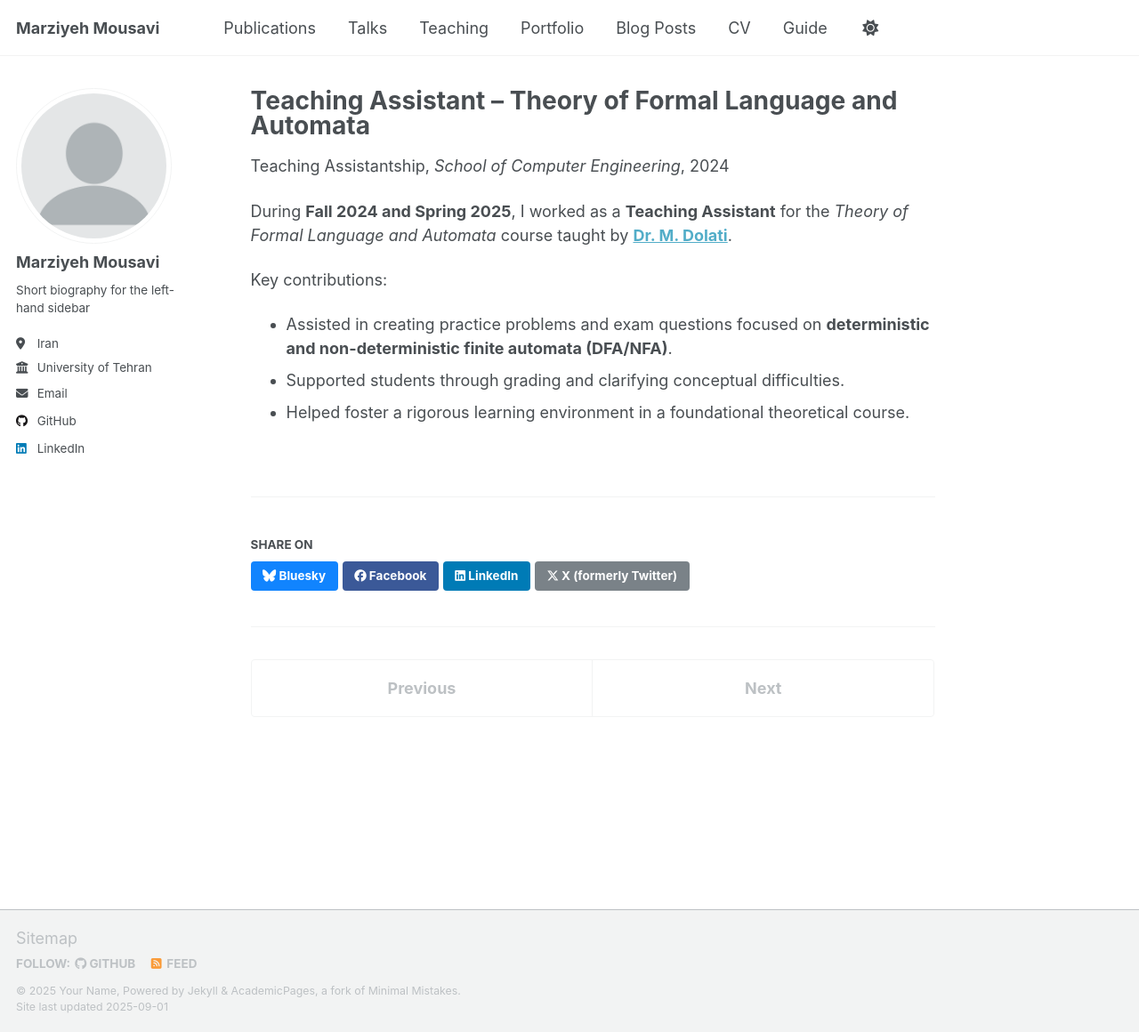
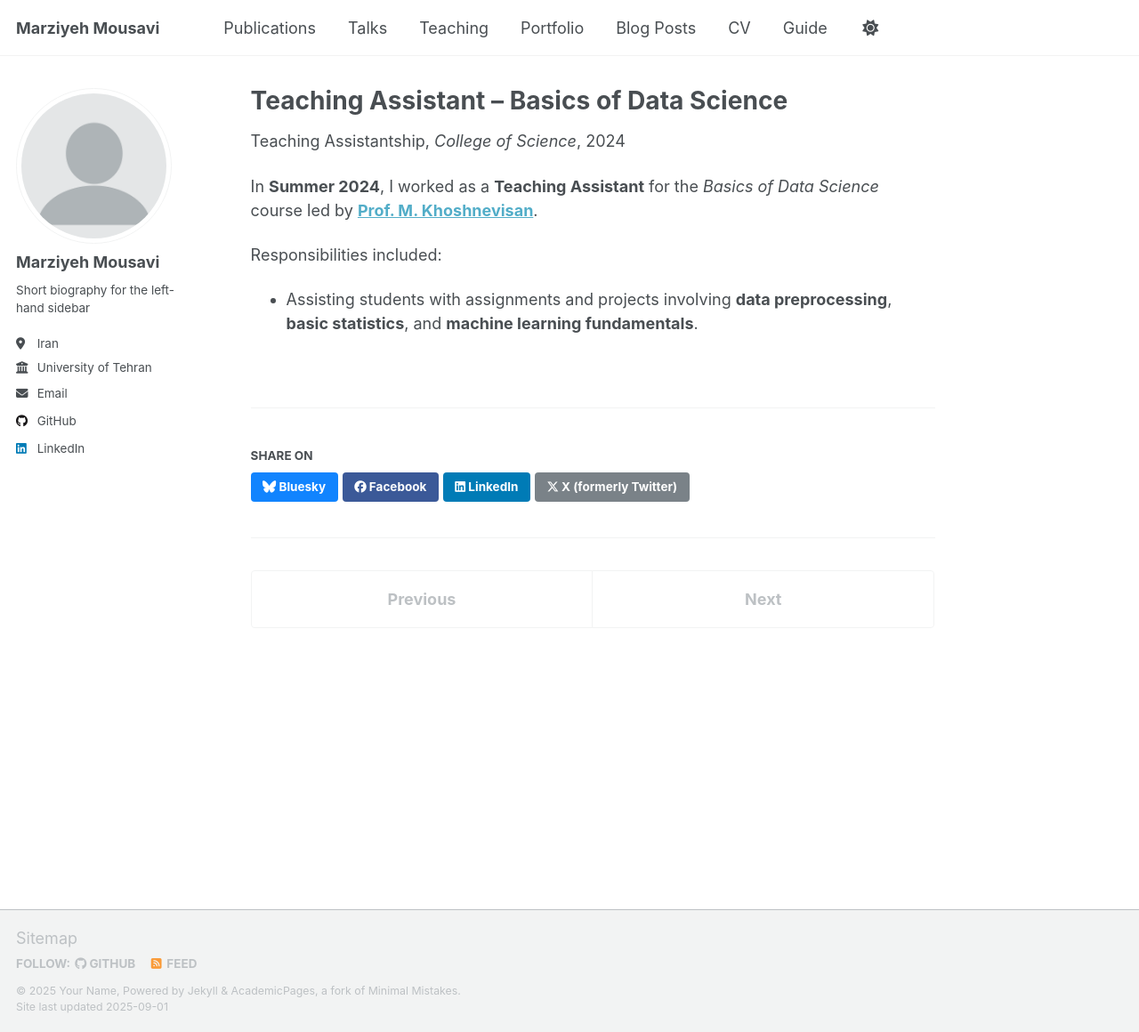
Before and after one commit to Mzmou/mzmou.github.io, a Jekyll site: the page built from _teaching/2014-spring-teaching-5.md, in a window 1280 px wide and 1160 px high. Shown: the whole window at 89% size. Built offline with Jekyll 4.4.1, drawn with Linux system fonts in a browser that asks for light colours; a script that is not in the unit is left out.

Commit message:
Update 2014-spring-teaching-5.md

```diff
--- a/_teaching/2014-spring-teaching-5.md
+++ b/_teaching/2014-spring-teaching-5.md
@@ -1,16 +1,14 @@
 ---
-title: "Teaching Assistant – Theory of Formal Language and Automata"
+title: "Teaching Assistant – Basics of Data Science"
 collection: teaching
 type: "Teaching Assistantship"
-permalink: /teaching/2024-fall-theory-automata
-venue: "School of Computer Engineering"
-date: 2024-09-01
-location: "Sharif University of Technology, Tehran, Iran"
+permalink: /teaching/2024-summer-data-science
+venue: "College of Science"
+date: 2024-07-01
+location: "Northeastern University, Boston, USA"
 ---
 
-During **Fall 2024 and Spring 2025**, I worked as a **Teaching Assistant** for the *Theory of Formal Language and Automata* course taught by [**Dr. M. Dolati**](https://sharif.edu/~mdolati/).
+In **Summer 2024**, I worked as a **Teaching Assistant** for the *Basics of Data Science* course led by [**Prof. M. Khoshnevisan**](https://cos.northeastern.edu/people/mohammad-khoshnevisan/).
 
-Key contributions:
-- Assisted in creating practice problems and exam questions focused on **deterministic and non-deterministic finite automata (DFA/NFA)**.
-- Supported students through grading and clarifying conceptual difficulties.
-- Helped foster a rigorous learning environment in a foundational theoretical course.
+Responsibilities included:
+- Assisting students with assignments and projects involving **data preprocessing**, **basic statistics**, and **machine learning fundamentals**.
```
